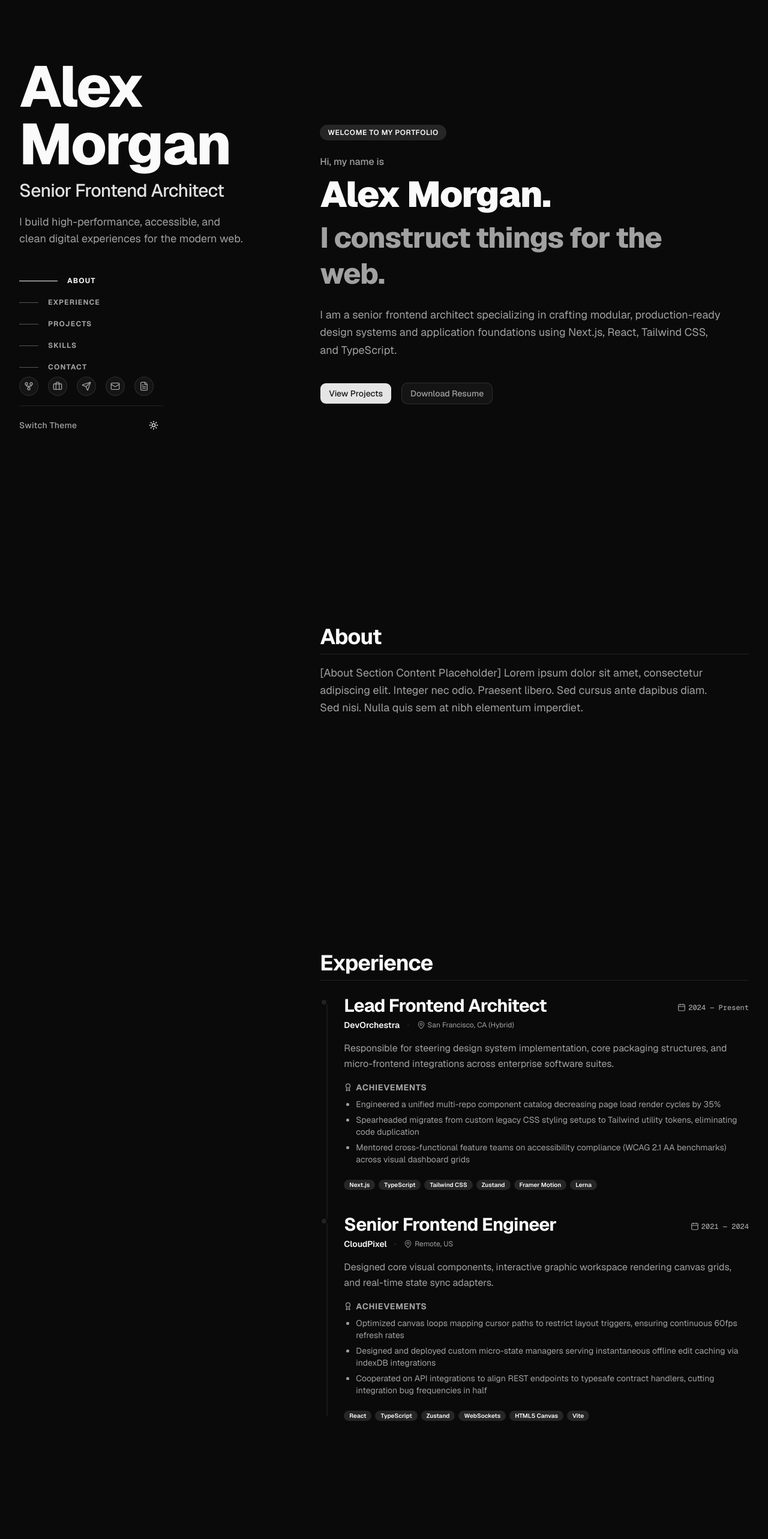
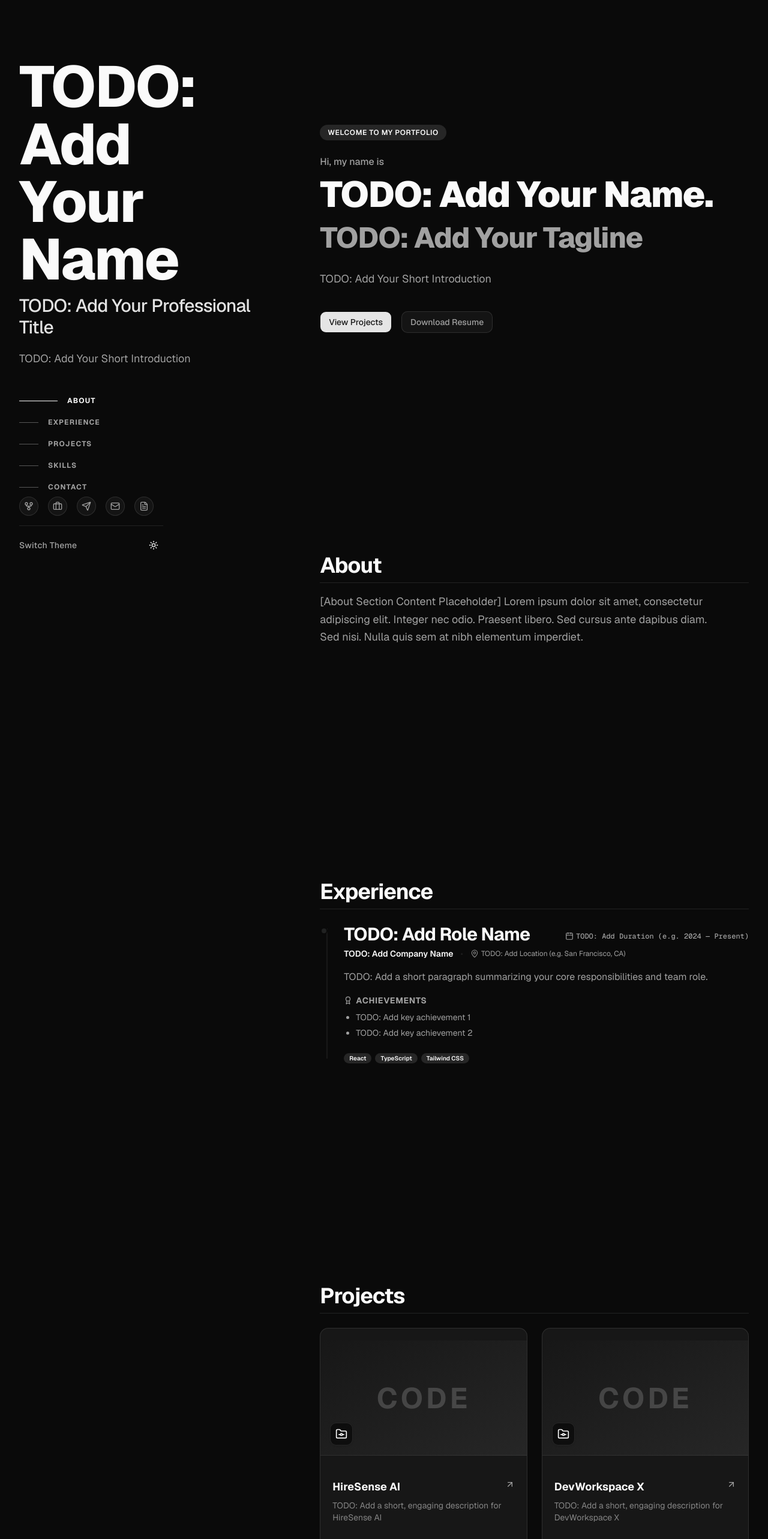
Before and after one commit to archi2305/Portfolio, a Next.js app: page / in a window 1280 px wide. Shown: the top 2566 px of the page at 60% size. Built offline with nearby package versions, Linux system fonts and the light colour scheme.

Commit message:
Replace placeholder portfolio content

```diff
--- a/app/layout.tsx
+++ b/app/layout.tsx
@@ -2,6 +2,7 @@ import type { Metadata } from "next";
 import { Geist, Geist_Mono } from "next/font/google";
 import "./globals.css";
 import { ThemeProvider } from "@/components/theme-provider";
+import { profileConfig } from "@/data/config";
 
 const geistSans = Geist({
   variable: "--font-geist-sans",
@@ -14,25 +15,25 @@ const geistMono = Geist_Mono({
 });
 
 export const metadata: Metadata = {
-  metadataBase: new URL("https://example.com"),
+  metadataBase: new URL(profileConfig.siteUrl),
   title: {
-    default: "Portfolio Foundation",
-    template: "%s | Portfolio Foundation",
+    default: profileConfig.metadata.title,
+    template: `%s | ${profileConfig.metadata.title}`,
   },
-  description: "Professional portfolio built with Next.js, Tailwind CSS, shadcn/ui and Framer Motion.",
+  description: profileConfig.metadata.description,
   openGraph: {
-    title: "Portfolio Foundation",
-    description: "Professional portfolio built with Next.js, Tailwind CSS, shadcn/ui and Framer Motion.",
-    url: "https://example.com",
-    siteName: "Portfolio Foundation",
+    title: profileConfig.metadata.title,
+    description: profileConfig.metadata.description,
+    url: profileConfig.siteUrl,
+    siteName: profileConfig.metadata.title,
     locale: "en_US",
     type: "website",
   },
   twitter: {
     card: "summary_large_image",
-    title: "Portfolio Foundation",
-    description: "Professional portfolio built with Next.js, Tailwind CSS, shadcn/ui and Framer Motion.",
-    creator: "@username",
+    title: profileConfig.metadata.title,
+    description: profileConfig.metadata.description,
+    creator: "@todo-username",
   },
   robots: {
     index: true,
--- a/app/page.tsx
+++ b/app/page.tsx
@@ -19,6 +19,7 @@ import { ProjectModal } from "@/components/ui/project-modal"
 import { Timeline } from "@/components/ui/timeline"
 import { projects } from "@/data/projects"
 import { experiences } from "@/data/experience"
+import { profileConfig } from "@/data/config"
 import { Project } from "@/types/project"
 import { Menu, X } from "lucide-react"
 import { cn } from "@/lib/utils"
@@ -40,11 +41,11 @@ export default function Home() {
   ]
 
   const socialLinks = [
-    { platform: "github" as const, href: "https://github.com" },
-    { platform: "linkedin" as const, href: "https://linkedin.com" },
-    { platform: "twitter" as const, href: "https://twitter.com" },
-    { platform: "email" as const, href: "mailto:alex@morgan.com" },
-    { platform: "resume" as const, href: "#" },
+    { platform: "github" as const, href: profileConfig.socials.github },
+    { platform: "linkedin" as const, href: profileConfig.socials.linkedin },
+    { platform: "twitter" as const, href: profileConfig.socials.twitter },
+    { platform: "email" as const, href: profileConfig.email },
+    { platform: "resume" as const, href: profileConfig.resumeUrl },
   ]
 
   return (
@@ -54,7 +55,7 @@ export default function Home() {
         <Container>
           <div className="flex h-16 items-center justify-between">
             <a href="#" className="text-lg font-bold tracking-tight text-primary-text">
-              Alex Morgan
+              {profileConfig.name}
             </a>
             <div className="flex items-center gap-2">
               <ThemeToggle />
@@ -110,13 +111,13 @@ export default function Home() {
             {/* Header info */}
             <Stack gap={3}>
               <Display className="text-4xl sm:text-5xl font-extrabold text-primary-text">
-                Alex Morgan
+                {profileConfig.name}
               </Display>
               <H3 className="text-xl font-medium text-primary-text/90">
-                Senior Frontend Architect
+                {profileConfig.title}
               </H3>
               <Body className="text-secondary-text max-w-sm mt-2 text-sm">
-                I build high-performance, accessible, and clean digital experiences for the modern web.
+                {profileConfig.intro}
               </Body>
             </Stack>
 
@@ -181,14 +182,14 @@ export default function Home() {
                 <div className="space-y-3">
                   <span className="text-base text-secondary-text font-medium block">Hi, my name is</span>
                   <H1 className="text-4xl sm:text-6xl font-black text-primary-text leading-none tracking-tight">
-                    Alex Morgan.
+                    {profileConfig.name}.
                   </H1>
                   <H2 className="text-3xl sm:text-5xl font-extrabold text-secondary-text leading-tight tracking-tight">
-                    I construct things for the web.
+                    {profileConfig.tagline}
                   </H2>
                 </div>
                 <Body className="text-secondary-text">
-                  I am a senior frontend architect specializing in crafting modular, production-ready design systems and application foundations using Next.js, React, Tailwind CSS, and TypeScript.
+                  {profileConfig.intro}
                 </Body>
                 <div className="flex flex-wrap gap-4 pt-4">
                   <a
@@ -198,7 +199,7 @@ export default function Home() {
                     View Projects
                   </a>
                   <a
-                    href="#"
+                    href={profileConfig.resumeUrl}
                     className={cn(buttonVariants({ variant: "outline", size: "lg" }))}
                   >
                     Download Resume
--- a/app/robots.ts
+++ b/app/robots.ts
@@ -1,4 +1,5 @@
 import type { MetadataRoute } from "next";
+import { profileConfig } from "@/data/config";
 
 export default function robots(): MetadataRoute.Robots {
   return {
@@ -6,6 +7,6 @@ export default function robots(): MetadataRoute.Robots {
       userAgent: "*",
       allow: "/",
     },
-    sitemap: "https://example.com/sitemap.xml",
+    sitemap: `${profileConfig.siteUrl}/sitemap.xml`,
   };
 }
--- a/app/sitemap.ts
+++ b/app/sitemap.ts
@@ -1,9 +1,10 @@
 import type { MetadataRoute } from "next";
+import { profileConfig } from "@/data/config";
 
 export default function sitemap(): MetadataRoute.Sitemap {
   return [
     {
-      url: "https://example.com",
+      url: profileConfig.siteUrl,
       lastModified: new Date(),
       changeFrequency: "monthly",
       priority: 1.0,
--- /dev/null
+++ b/data/config.ts
@@ -0,0 +1,18 @@
+export const profileConfig = {
+  name: "TODO: Add Your Name",
+  title: "TODO: Add Your Professional Title",
+  tagline: "TODO: Add Your Tagline",
+  intro: "TODO: Add Your Short Introduction",
+  email: "mailto:todo-email@domain.com",
+  resumeUrl: "#", // TODO: Add Your Resume URL
+  siteUrl: "https://todo-domain.com", // TODO: Add Your Site URL
+  socials: {
+    github: "https://github.com/todo-username", // TODO: Add Your GitHub URL
+    linkedin: "https://linkedin.com/in/todo-username", // TODO: Add Your LinkedIn URL
+    twitter: "https://twitter.com/todo-username", // TODO: Add Your Twitter URL
+  },
+  metadata: {
+    title: "TODO: Add Site Title",
+    description: "TODO: Add Site Description",
+  }
+}
--- a/data/experience.ts
+++ b/data/experience.ts
@@ -2,31 +2,16 @@ import { Experience } from "@/types/experience"
 
 export const experiences: Experience[] = [
   {
-    id: "lead-architect",
-    company: "DevOrchestra",
-    role: "Lead Frontend Architect",
-    duration: "2024 — Present",
-    location: "San Francisco, CA (Hybrid)",
-    description: "Responsible for steering design system implementation, core packaging structures, and micro-frontend integrations across enterprise software suites.",
-    technologies: ["Next.js", "TypeScript", "Tailwind CSS", "Zustand", "Framer Motion", "Lerna"],
+    id: "experience-1",
+    company: "TODO: Add Company Name",
+    role: "TODO: Add Role Name",
+    duration: "TODO: Add Duration (e.g. 2024 — Present)",
+    location: "TODO: Add Location (e.g. San Francisco, CA)",
+    description: "TODO: Add a short paragraph summarizing your core responsibilities and team role.",
+    technologies: ["React", "TypeScript", "Tailwind CSS"], // TODO: Update technologies
     achievements: [
-      "Engineered a unified multi-repo component catalog decreasing page load render cycles by 35%",
-      "Spearheaded migrates from custom legacy CSS styling setups to Tailwind utility tokens, eliminating code duplication",
-      "Mentored cross-functional feature teams on accessibility compliance (WCAG 2.1 AA benchmarks) across visual dashboard grids"
-    ],
-  },
-  {
-    id: "senior-engineer",
-    company: "CloudPixel",
-    role: "Senior Frontend Engineer",
-    duration: "2021 — 2024",
-    location: "Remote, US",
-    description: "Designed core visual components, interactive graphic workspace rendering canvas grids, and real-time state sync adapters.",
-    technologies: ["React", "TypeScript", "Zustand", "WebSockets", "HTML5 Canvas", "Vite"],
-    achievements: [
-      "Optimized canvas loops mapping cursor paths to restrict layout triggers, ensuring continuous 60fps refresh rates",
-      "Designed and deployed custom micro-state managers serving instantaneous offline edit caching via indexDB integrations",
-      "Cooperated on API integrations to align REST endpoints to typesafe contract handlers, cutting integration bug frequencies in half"
+      "TODO: Add key achievement 1",
+      "TODO: Add key achievement 2",
     ],
   },
 ]
--- a/data/projects.ts
+++ b/data/projects.ts
@@ -2,37 +2,83 @@ import { Project } from "@/types/project"
 
 export const projects: Project[] = [
   {
-    id: "system-orchestrator",
-    title: "System Orchestrator Core",
-    shortDescription: "High-performance microservice router handling active packet prioritization and edge caching pipelines.",
-    longDescription: "A production-grade routing gateway handling millions of requests per minute. Built with micro-frontend architectures, caching adapters, and atomic logging adapters.",
-    techStack: ["Next.js", "TypeScript", "Tailwind CSS", "Framer Motion", "Redis", "gRPC"],
+    id: "hiresense-ai",
+    title: "HireSense AI",
+    shortDescription: "TODO: Add a short, engaging description for HireSense AI",
+    longDescription: "TODO: Add a detailed overview/case study for HireSense AI detailing the scope and impact.",
+    techStack: ["React", "TypeScript", "Tailwind CSS"], // TODO: Update tech stack
     features: [
-      "Dynamic routing table updates with zero packet drops during sync",
-      "Comprehensive admin console with live metrics telemetry charts",
-      "Intelligent rate-limiting middleware using token bucket structures"
+      "TODO: Add core feature 1",
+      "TODO: Add core feature 2",
     ],
-    challenges: "Handling concurrent table sync operations under sustained network throughput load without degrading route lookups.",
-    learnings: "We discovered that separating routing tables into read-heavy atom stores and write-heavy synchronization nodes reduces cache invalidation lag to sub-milliseconds.",
-    githubUrl: "https://github.com/example/orchestrator",
-    liveUrl: "https://example.com/orchestrator",
-    architecturePreview: "Edge Layer -> Rate Limiter -> gRPC Router -> Cache Layer",
+    challenges: "TODO: Describe the technical challenges faced during development.",
+    learnings: "TODO: Describe key learnings and takeaways from building this project.",
+    githubUrl: "https://github.com/todo-username/hiresense-ai", // TODO: Add repository URL
+    liveUrl: "https://hiresense-ai.todo-domain.com", // TODO: Add live URL
+    architecturePreview: "TODO: Describe the system architecture flow",
   },
   {
-    id: "creative-portfolio-engine",
-    title: "Dynamic Canvas Engine",
-    shortDescription: "An interactive, web-based visual workspace providing smooth drag-and-drop vector drawing.",
-    longDescription: "A high-fidelity canvas workspace rendering vector structures in real-time. Employs advanced state synchronization, canvas rendering loops, and keyboard shortcuts.",
-    techStack: ["React", "TypeScript", "Framer Motion", "Tailwind CSS", "Zustand", "HTML5 Canvas"],
+    id: "devworkspace-x",
+    title: "DevWorkspace X",
+    shortDescription: "TODO: Add a short, engaging description for DevWorkspace X",
+    longDescription: "TODO: Add a detailed overview/case study for DevWorkspace X detailing the scope and impact.",
+    techStack: ["Next.js", "TypeScript", "Tailwind CSS"], // TODO: Update tech stack
     features: [
-      "Smooth hardware-accelerated pan & zoom layout grids",
-      "History state tracker with complete undo/redo support stack",
-      "Collaborative cursors with instant multi-tenant syncing over sockets"
+      "TODO: Add core feature 1",
+      "TODO: Add core feature 2",
     ],
-    challenges: "Maintaining fluid 60fps canvas render loops when redrawing thousands of vectors concurrently during multi-tenant cursor operations.",
-    learnings: "Optimized state reads using Zustand selector functions and delegated static elements to hidden rendering canvas layers to avoid layout thrashing.",
-    githubUrl: "https://github.com/example/canvas",
-    liveUrl: "https://example.com/canvas",
-    architecturePreview: "Client State -> Zustand Store -> Canvas Loop -> WebSockets Sync",
+    challenges: "TODO: Describe the technical challenges faced during development.",
+    learnings: "TODO: Describe key learnings and takeaways from building this project.",
+    githubUrl: "https://github.com/todo-username/devworkspace-x", // TODO: Add repository URL
+    liveUrl: "https://devworkspace-x.todo-domain.com", // TODO: Add live URL
+    architecturePreview: "TODO: Describe the system architecture flow",
+  },
+  {
+    id: "assetflow",
+    title: "AssetFlow",
+    shortDescription: "TODO: Add a short, engaging description for AssetFlow",
+    longDescription: "TODO: Add a detailed overview/case study for AssetFlow detailing the scope and impact.",
+    techStack: ["Next.js", "TypeScript", "Tailwind CSS"], // TODO: Update tech stack
+    features: [
+      "TODO: Add core feature 1",
+      "TODO: Add core feature 2",
+    ],
+    challenges: "TODO: Describe the technical challenges faced during development.",
+    learnings: "TODO: Describe key learnings and takeaways from building this project.",
+    githubUrl: "https://github.com/todo-username/assetflow", // TODO: Add repository URL
+    liveUrl: "https://assetflow.todo-domain.com", // TODO: Add live URL
+    architecturePreview: "TODO: Describe the system architecture flow",
+  },
+  {
+    id: "ideactra-social",
+    title: "Ideactra Social",
+    shortDescription: "TODO: Add a short, engaging description for Ideactra Social",
+    longDescription: "TODO: Add a detailed overview/case study for Ideactra Social detailing the scope and impact.",
+    techStack: ["Next.js", "TypeScript", "Tailwind CSS"], // TODO: Update tech stack
+    features: [
+      "TODO: Add core feature 1",
+      "TODO: Add core feature 2",
+    ],
+    challenges: "TODO: Describe the technical challenges faced during development.",
+    learnings: "TODO: Describe key learnings and takeaways from building this project.",
+    githubUrl: "https://github.com/todo-username/ideactra-social", // TODO: Add repository URL
+    liveUrl: "https://ideactra-social.todo-domain.com", // TODO: Add live URL
+    architecturePreview: "TODO: Describe the system architecture flow",
+  },
+  {
+    id: "dress-hubb",
+    title: "Dress Hubb",
+    shortDescription: "TODO: Add a short, engaging description for Dress Hubb (Optional)",
+    longDescription: "TODO: Add a detailed overview/case study for Dress Hubb detailing the scope and impact.",
+    techStack: ["Next.js", "TypeScript", "Tailwind CSS"], // TODO: Update tech stack
+    features: [
+      "TODO: Add core feature 1",
+      "TODO: Add core feature 2",
+    ],
+    challenges: "TODO: Describe the technical challenges faced during development.",
+    learnings: "TODO: Describe key learnings and takeaways from building this project.",
+    githubUrl: "https://github.com/todo-username/dress-hubb", // TODO: Add repository URL
+    liveUrl: "https://dress-hubb.todo-domain.com", // TODO: Add live URL
+    architecturePreview: "TODO: Describe the system architecture flow",
   },
 ]
```
